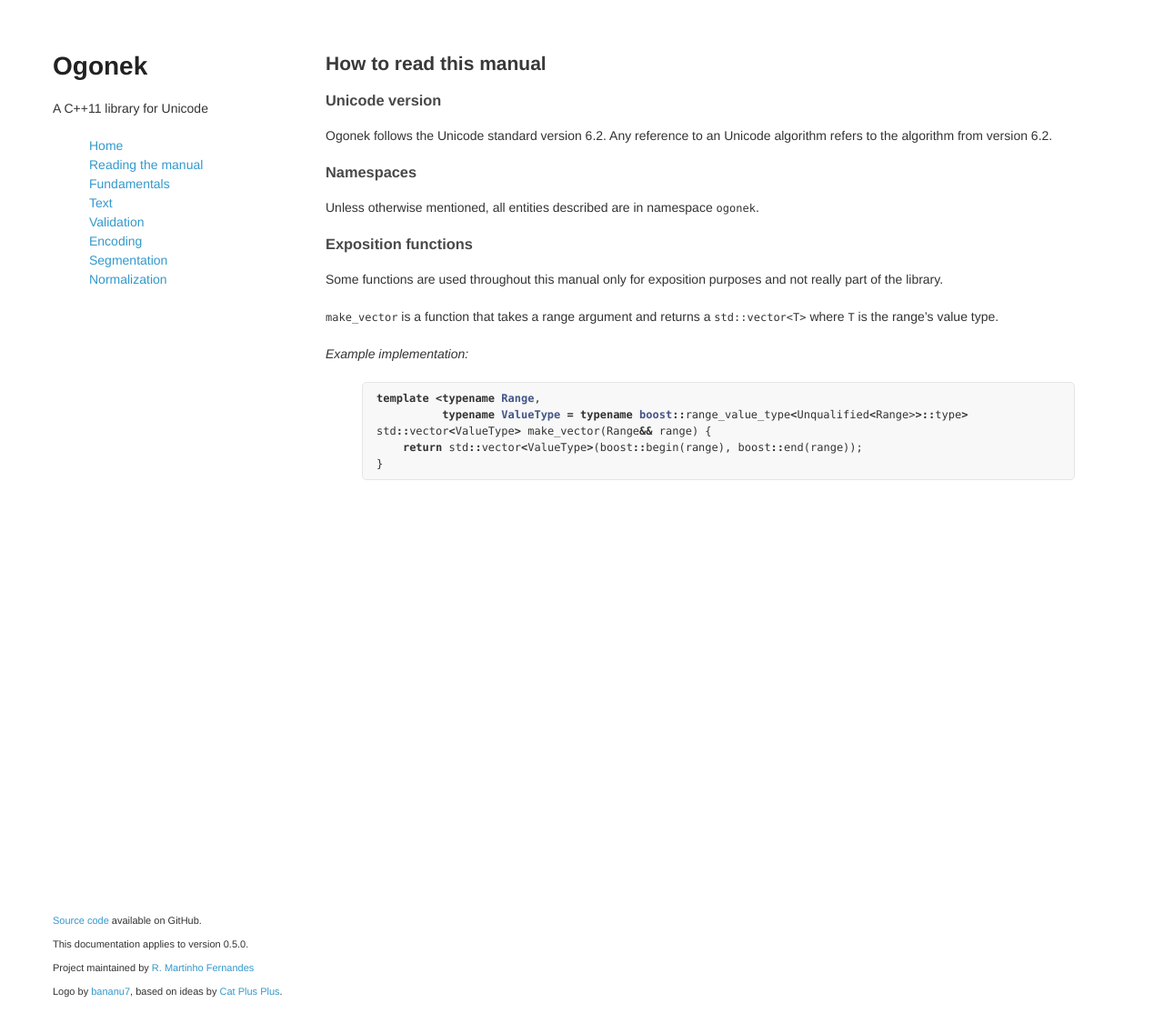
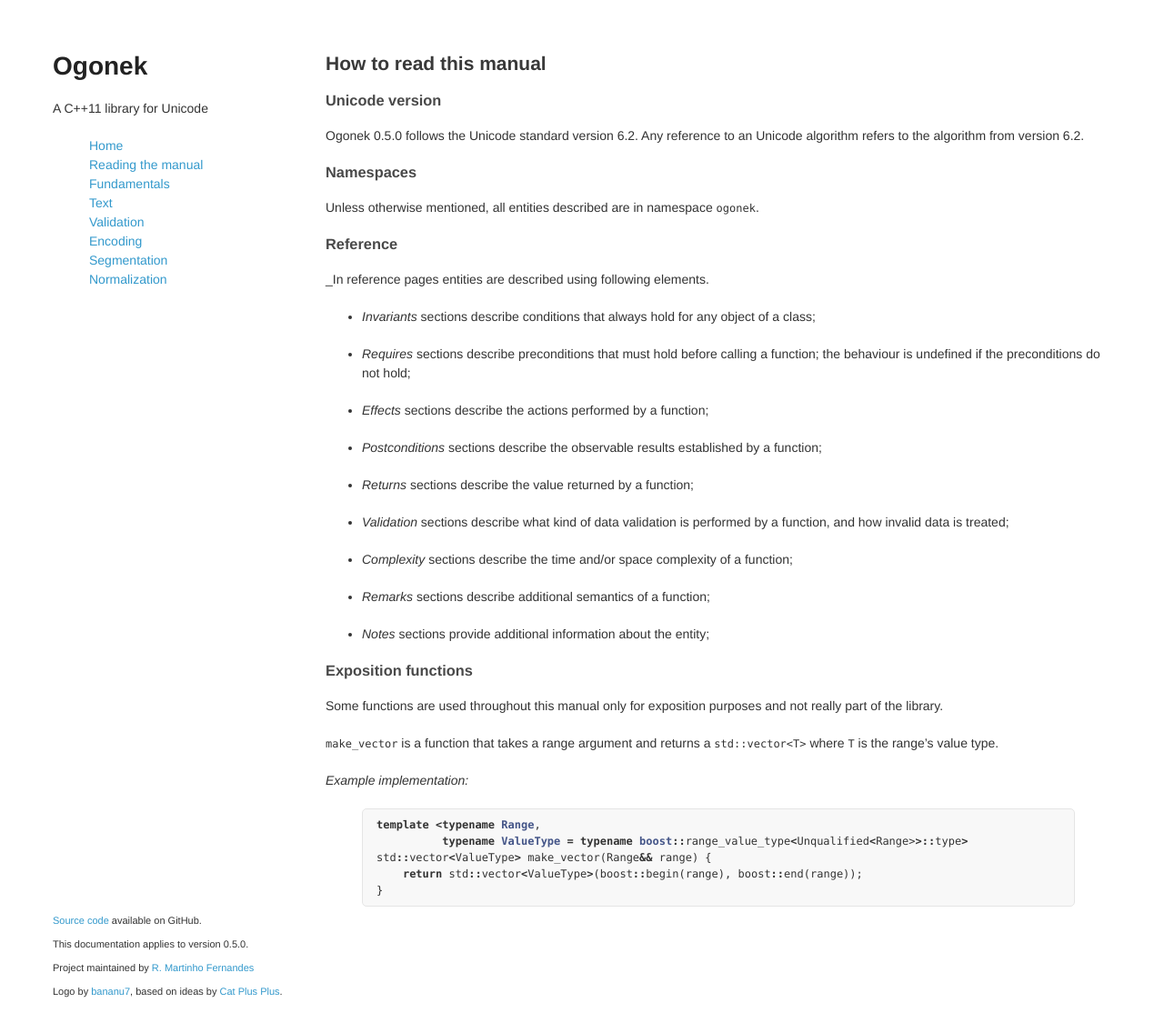
Before and after one commit to libogonek/ogonek, a Jekyll site: the page built from reading.markdown, in a window 1280 px wide and 1125 px high. Shown: the whole window at 91% size. Built offline with Jekyll 4.4.1, drawn with Linux system fonts in a browser that asks for light colours.

Commit message:
Description of reference sections

```diff
--- a/reading.markdown
+++ b/reading.markdown
@@ -5,12 +5,38 @@ title: How to read this manual
 
 ### Unicode version
 
-Ogonek follows the Unicode standard version 6.2. Any reference to an Unicode
+Ogonek {{ site.doc_version }} follows the Unicode standard version 6.2. Any reference to an Unicode
 algorithm refers to the algorithm from version 6.2.
 
 ### Namespaces
 
 Unless otherwise mentioned, all entities described are in namespace `ogonek`.
+
+### Reference
+
+_In reference pages entities are described using following elements.
+
+- *Invariants* sections describe conditions that always hold for any object of
+a class;
+
+- *Requires* sections describe preconditions that must hold before calling a
+function; the behaviour is undefined if the preconditions do not hold;
+
+- *Effects* sections describe the actions performed by a function;
+
+- *Postconditions* sections describe the observable results established by a
+function;
+
+- *Returns* sections describe the value returned by a function;
+
+- *Validation* sections describe what kind of data validation is performed by a
+function, and how invalid data is treated;
+
+- *Complexity* sections describe the time and/or space complexity of a function;
+
+- *Remarks* sections describe additional semantics of a function;
+
+- *Notes* sections provide additional information about the entity;
 
 ### Exposition functions
 
```
Also changed, not shown: reference/text.markdown (+24 -12 lines).
